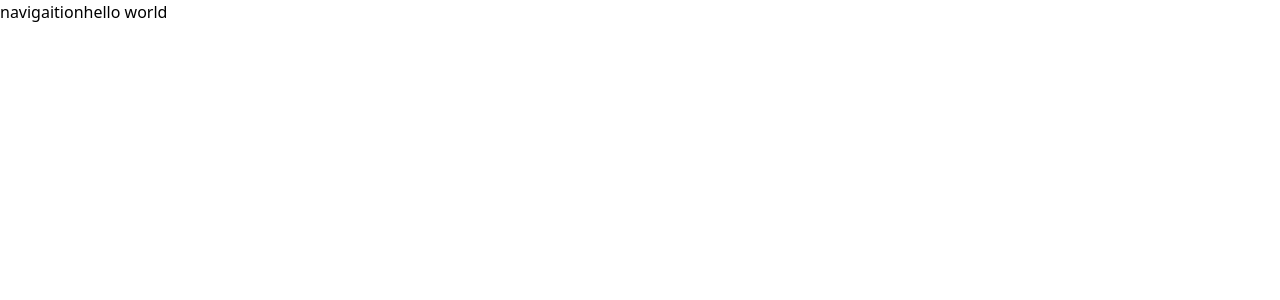
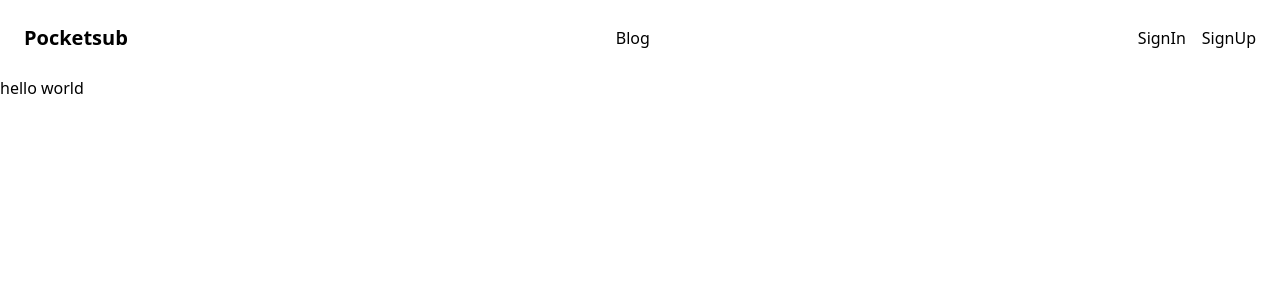
Before and after one commit to jachympatryk/pocketsub, a Next.js app: page / in a window 1280 px wide. Shown: the top 300 px of the page. Built offline with nearby package versions, Linux system fonts and the light colour scheme; no server answers.

Commit message:
nav & auth

```diff
--- a/app/(marketing)/layout.tsx
+++ b/app/(marketing)/layout.tsx
@@ -1,4 +1,6 @@
+import { AuthButtons } from "@/components";
 import type { Metadata } from "next";
+import Link from "next/link";
 import React from "react";
 
 export const metadata: Metadata = {
@@ -8,8 +10,20 @@ export const metadata: Metadata = {
 
 export default function RootLayout({ children }: { children: React.ReactNode }) {
   return (
-    <div className="flex">
-      <header>navigaition</header>
+    <div>
+      <header className="mx-auto flex max-w-7xl items-center p-6 gap-2">
+        <Link href={"/"}>
+          <h1 className="font-bold text-xl">Pocketsub</h1>
+        </Link>
+        <nav className="w-full">
+          <ul className="flex items-center justify-center gap-4 list-none">
+            <li>
+              <Link href={"/blog"}>Blog</Link>
+            </li>
+          </ul>
+        </nav>
+        <AuthButtons />
+      </header>
       {children}
     </div>
   );
--- /dev/null
+++ b/components/auth-buttons/auth-buttons.tsx
@@ -0,0 +1,25 @@
+"use client";
+
+import { UserButton, useUser } from "@clerk/clerk-react";
+import Link from "next/link";
+
+export const AuthButtons = () => {
+  const { isSignedIn } = useUser();
+
+  return (
+    <div className="flex justify-center items-center gap-4">
+      {isSignedIn && (
+        <>
+          <Link href={"/dashboard"}>Dashboard</Link>
+          <UserButton afterSignOutUrl="/" />
+        </>
+      )}
+      {!isSignedIn && (
+        <>
+          <Link href={"/sign-in/"}>SignIn</Link>
+          <Link href={"/sign-up/"}>SignUp</Link>
+        </>
+      )}
+    </div>
+  );
+};
--- /dev/null
+++ b/components/index.ts
@@ -0,0 +1 @@
+export * from "./auth-buttons/auth-buttons";
--- a/next.config.js
+++ b/next.config.js
@@ -1,4 +1,8 @@
 /** @type {import('next').NextConfig} */
-const nextConfig = {}
+const nextConfig = {
+  experimental: {
+    typedRoutes: true,
+  },
+};
 
-module.exports = nextConfig
+module.exports = nextConfig;
```
